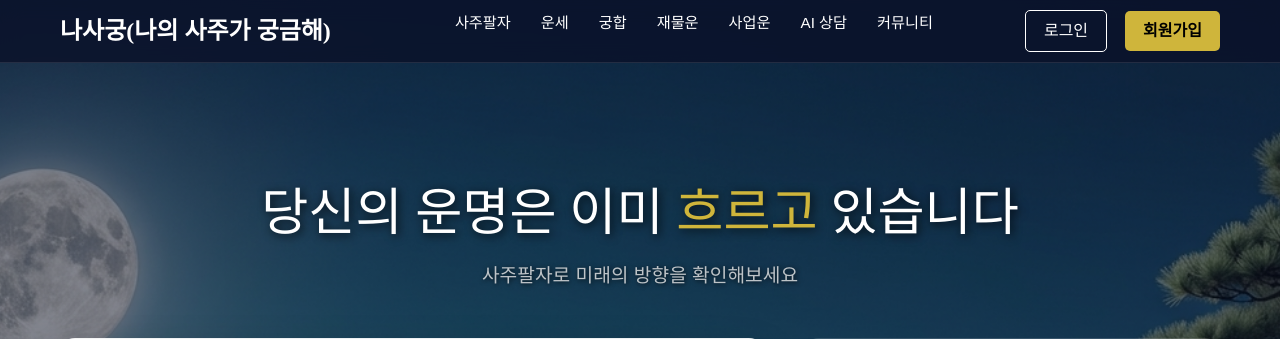
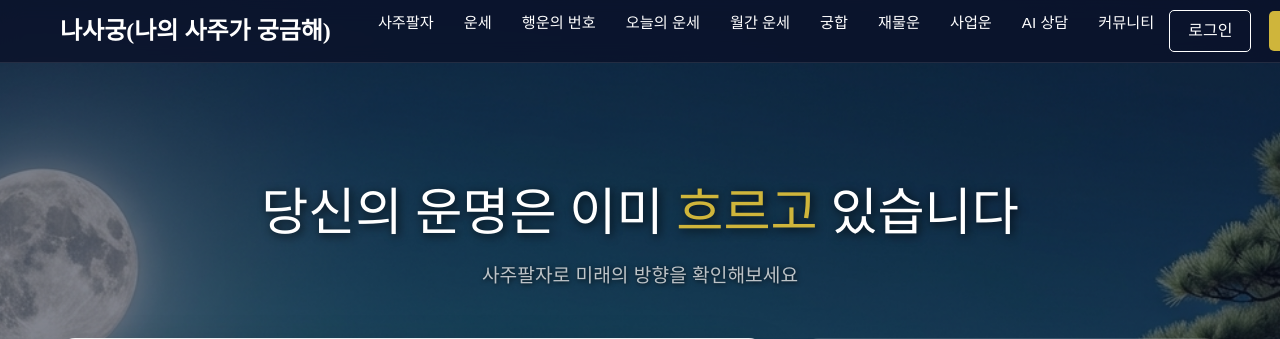
Before and after one commit to KevinSoh1/Nasagung, a FastAPI app: page / in a window 1280 px wide. Shown: the top 339 px of the page. Run offline with FastAPI, Linux system fonts and the light colour scheme; data that the repository does not hold is empty.

Commit message:
Update TopMenu.html

```diff
--- a/templates/TopMenu.html
+++ b/templates/TopMenu.html
@@ -12,6 +12,9 @@
                     </ul>
                 </li>
                 <li><a href="#">운세</a></li>
+                    <li><a href="#">행운의 번호</a></li>
+                    <li><a href="#">오늘의 운세</a></li>
+                    <li><a href="#">월간 운세</a></li>
                 <li><a href="#">궁합</a></li>
                 <li><a href="#">재물운</a></li>
                 <li><a href="#">사업운</a></li>
```
